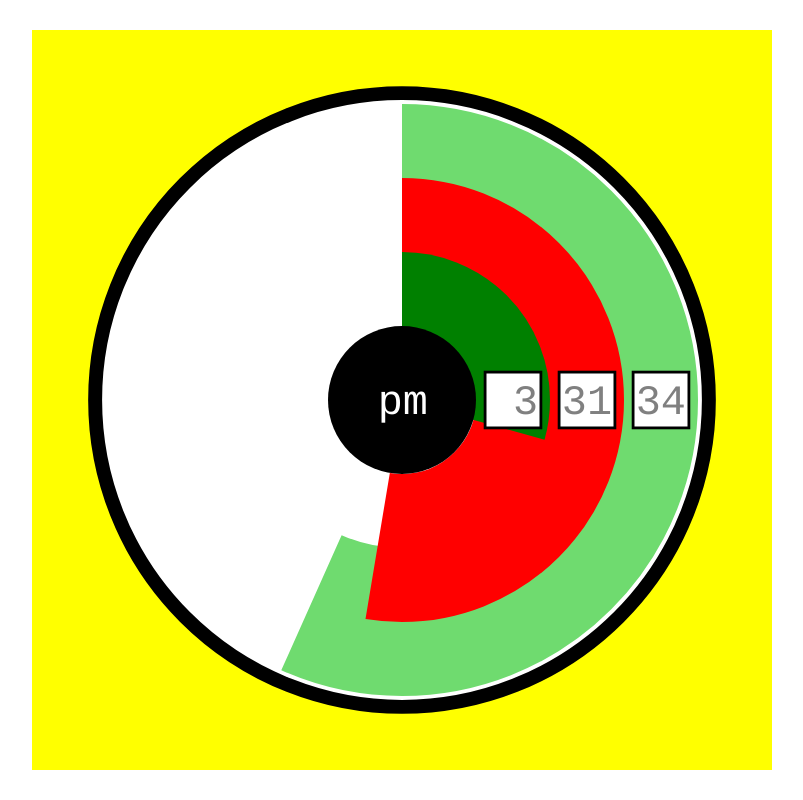
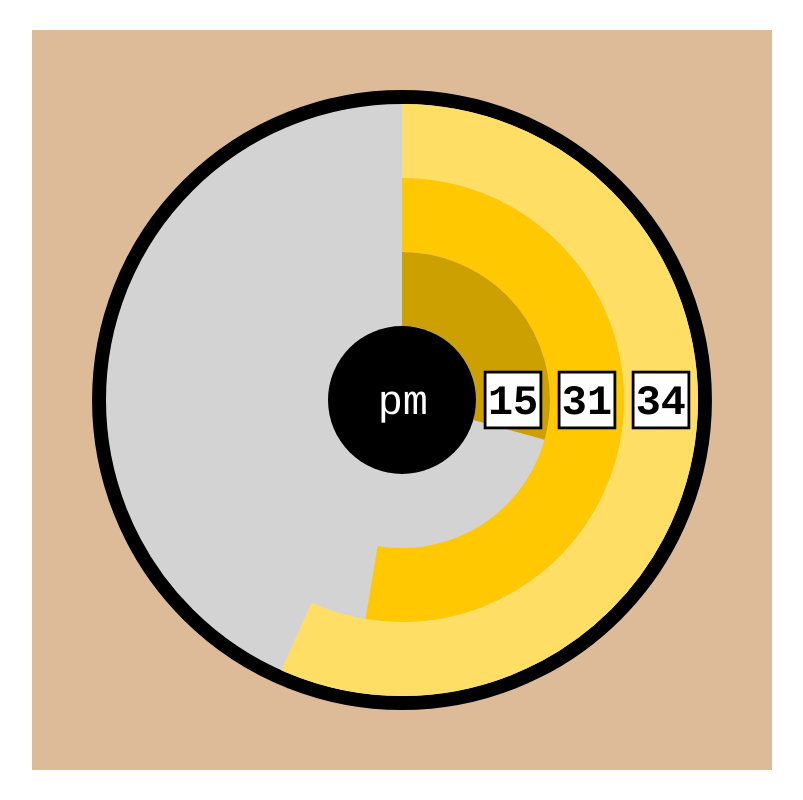
Before and after one commit to kobatakuJP/share-otsu-clock, a plain HTML site: page docs/index.html in a window 1280 px wide. Shown: the whole page, without its empty margins (238-1041 px from the left). Drawn offline with nearby package versions, Linux system fonts and the light colour scheme.

Commit message:
#4 背景色、帯の幅、帯の色を時刻ごとに

```diff
--- a/docs/css/index.css
+++ b/docs/css/index.css
@@ -7,9 +7,13 @@
   left: 0;
   right: 0;
   margin: auto;
-  background-color: yellow;
+  background-color: #ddbb99;
 }
 
 svg {
   transform: rotate(-90deg);
 }
+
+.clock-time-text {
+  font-weight: bold;
+}
--- a/docs/index.html
+++ b/docs/index.html
@@ -17,42 +17,47 @@
 
 <body>
     <div id="clock">
+        <!-- <input type="range" min=0 max=400 v-model="hue">
+        <div>{{hue}}</div> -->
         <div class="clock-frame-outline">
             <svg viewBox="0 0 53.05164769733333 53.05164769733333" xmlns="http://www.w3.org/2000/svg">
                 <g>
                     <title>Pie Clock</title>
                     <!-- 時計の枠、半径15.9154943092で円周100px。 -->
-                    <circle id="circle-sec" r="22" cy="26.52582384866667" cx="26.52582384866667" stroke-width="1"
-                        stroke="black" fill="white" />
+                    <circle id="circle-sec" r="21.72065907895" cy="26.52582384866667" cx="26.52582384866667"
+                        stroke-width="1" stroke="black" fill="lightgray" />
                     <!-- 秒針、半径15.9154943092で円周100px。 -->
-                    <circle id="circle-sec" r="15.9154943092" cy="26.52582384866667" cx="26.52582384866667"
-                        stroke-width="20%" stroke="#6fdb6f" fill="none" :stroke-dasharray="sDashArray" />
+                    <circle id="circle-sec" r="18.5680766941" cy="26.52582384866667" cx="26.52582384866667"
+                        stroke-width="10%" :stroke="hHSL" fill="none" :stroke-dasharray="sDashArray" />
                     <!-- 長針、半径10.61032953945969で円周約66.6...px。 -->
-                    <circle id="circle-min" r="10.6103295395" cy="26.52582384866667" cx="26.52582384866667"
-                        stroke-width="20%" stroke="red" fill="none" :stroke-dasharray="mDashArray" />
+                    <circle id="circle-min" r="13.2629119244" cy="26.52582384866667" cx="26.52582384866667"
+                        stroke-width="10%" :stroke="mHSL" fill="none" :stroke-dasharray="mDashArray" />
                     <!-- 短針、半径5.305164769729845で円周約33.3...px。 -->
-                    <circle id="circle-hour" r="5.3051647697" cy="26.52582384866667" cx="26.52582384866667"
-                        stroke-width="20%" stroke="green" fill="none" :stroke-dasharray="hDashArray" />
+                    <circle id="circle-hour" r="7.9577471546" cy="26.52582384866667" cx="26.52582384866667"
+                        stroke-width="10%" :stroke="sHSL" fill="none" :stroke-dasharray="hDashArray" />
                     <circle id="circle-ampm" r="5.3051647697" cy="26.52582384866667" cx="26.52582384866667"
                         stroke-width="0" />
                     <!-- 時のボックス -->
                     <rect x="24.5258238487" y="32.4835710032" width="4" height="4" fill="white" stroke="black"
                         stroke-width="0.2" />
                     <!-- 時のテキスト（数値は微調整による） -->
-                    <text x="28.3258238487" y="31.4835710032" font-size="3" font-family="Courier" text-anchor="end"
-                        fill="gray" transform="rotate(90 24.5258238487,32.4835710032)">{{hour12}}</text>
+                    <text x="28.3258238487" y="31.4835710032" class="clock-time-text" font-size="3"
+                        font-family="Courier" text-anchor="end" fill="black"
+                        transform="rotate(90 24.5258238487,32.4835710032)">{{hour}}</text>
                     <!-- 分のボックス -->
                     <rect x="24.5258238487" y="37.7887357729" width="4" height="4" fill="white" stroke="black"
                         stroke-width="0.2" />
                     <!-- 分のテキスト（数値は微調整による） -->
-                    <text x="33.6258238487" y="31.4835710032" font-size="3" font-family="Courier" text-anchor="end"
-                        fill="gray" transform="rotate(90 24.5258238487,32.4835710032)">{{min}}</text>
+                    <text x="33.6258238487" y="31.4835710032" class="clock-time-text" font-size="3"
+                        font-family="Courier" text-anchor="end" fill="black"
+                        transform="rotate(90 24.5258238487,32.4835710032)">{{min}}</text>
                     <!-- 秒のボックス -->
                     <rect x="24.5258238487" y="43.0939005426" width="4" height="4" fill="white" stroke="black"
                         stroke-width="0.2" />
                     <!-- 秒のテキスト（数値は微調整による） -->
-                    <text x="38.9258238487" y="31.4835710032" font-size="3" font-family="Courier" text-anchor="end"
-                        fill="gray" transform="rotate(90 24.5258238487,32.4835710032)">{{sec}}</text>
+                    <text x="38.9258238487" y="31.4835710032" class="clock-time-text" font-size="3"
+                        font-family="Courier" text-anchor="end" fill="black"
+                        transform="rotate(90 24.5258238487,32.4835710032)">{{sec}}</text>
                     <!-- am/pmのテキスト（数値は微調整による） -->
                     <text x="20.4258238487" y="31.4835710032" font-size="3" font-family="Courier" text-anchor="end"
                         fill="white" transform="rotate(90 24.5258238487,32.4835710032)">{{ampm}}</text>
--- a/docs/js/index.js
+++ b/docs/js/index.js
@@ -1,7 +1,12 @@
+const MORNING_TIME = [4, 10]
+const AROUNDNOON_TIME = [10, 16]
+const EVENING_TIME = [16, 19]
+// NIGHT_TIMEはそのほかとする。（24時をはさむのでめんどい）
 const vm = new Vue({
   el: "#clock",
   data: {
     date: Date.now(),
+    // hue: 0,
   },
   computed: {
     hour: (vm) => new Date(vm.date).getHours(),
@@ -13,16 +18,32 @@ const vm = new Vue({
     hDashArray: (vm) => {
       const h = vm.ampm === "am" ? vm.hour : vm.hour - 12;
       const p = ((h + vm.min / 60) / 12) * 100;
-      return createDashArray(p, 1 / 3);
+      return createDashArray(p, 1 / 2);
     },
     mDashArray: (vm) => {
       const p = ((vm.min + vm.sec / 60) / 60) * 100;
-      return createDashArray(p, 2 / 3);
+      return createDashArray(p, 5 / 6);
     },
     sDashArray: (vm) => {
       const p = ((vm.sec + vm.ms / 1000) / 60) * 100;
-      return createDashArray(p, 1);
+      return createDashArray(p, 7 / 6);
     },
+    hueOfTime: (vm) => {
+      let hue = 0;
+      if (isInRange(vm.hour, ...MORNING_TIME)) {
+        hue = 188;
+      } else if (isInRange(vm.hour, ...AROUNDNOON_TIME)) {
+        hue = 47;
+      } else if (isInRange(vm.hour, ...EVENING_TIME)) {
+        hue = 1;
+      } else {
+        hue = 266;
+      }
+      return hue;
+    },
+    hHSL: (vm) => `hsl(${vm.hueOfTime}, 100%, 70%)`,
+    mHSL: (vm) => `hsl(${vm.hueOfTime}, 100%, 50%)`,
+    sHSL: (vm) => `hsl(${vm.hueOfTime}, 100%, 40%)`,
   },
 });
 
@@ -39,4 +60,9 @@ function tick() {
   requestAnimationFrame(tick);
 }
 
+/** vがmin以上max未満ならtrue */
+function isInRange(v, min, max) {
+  return v >= min && v < max
+}
+
 tick();
```
